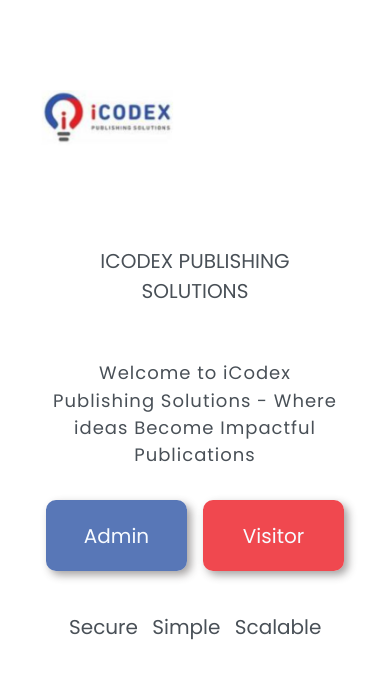
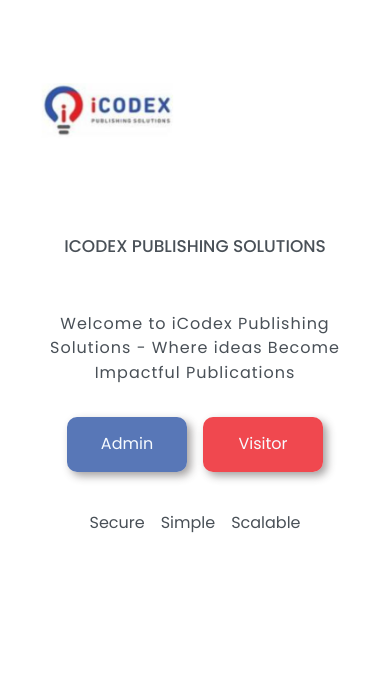
Before and after one commit to DeepanSenthilkumar/logBook_UI, a React (Vite) app in the folder Visitors-Registration-UI/: page / in a window 390 px wide. Shown: the top 678 px of the page. Built offline with nearby package versions, Linux system fonts and the light colour scheme.

Commit message:
Home responsive done

```diff
--- a/Visitors-Registration-UI/src/App.tsx
+++ b/Visitors-Registration-UI/src/App.tsx
@@ -11,6 +11,8 @@
     <>
     <div className='page-Design'>
       <Navbar />
+      <div className="page-content">
+        <div className="page-container">
           <Routes>
             <Route path="/" element={<Home />} />
             <Route path="/visitor" element={<Visitor />} />
@@ -19,6 +21,8 @@
             {/* <Route path="/admin" element={<Admin />} /> */}
           </Routes>
         </div>
+      </div>
+    </div>
     </>
   )
 }
--- a/Visitors-Registration-UI/src/components/buttons/buttons.css
+++ b/Visitors-Registration-UI/src/components/buttons/buttons.css
@@ -3,19 +3,29 @@
 }
 
 .btn-admin-landing {
-    height: 71px;
-    width: 155px;
-    border-radius: 10px !important;
     background-color: #2F55A6CC !important;
     box-shadow: 4px 4px 8px rgba(54, 47, 47, 0.45);
     color: #F7FBFF !important;
 }
 
 .btn-visitor-landing {
-    height: 71px;
-    width: 155px;
-    border-radius: 10px !important;
     background-color: #ED1B24CC !important;
     box-shadow: 4px 4px 8px rgba(54, 47, 47, 0.45);
     color: #F7FBFF !important;
 }
+
+.btn-size {
+    height: 55px;
+    width: 120px;
+    font-size: 16px !important;
+    border-radius: 10px !important;
+}
+
+@media (min-width: 400px) {
+    .btn-size {
+        height: 60px;
+        width: 140px;
+        font-size: 18px !important;
+        border-radius: 10px !important;
+    }
+}
--- a/Visitors-Registration-UI/src/components/navbar/Navbar.css
+++ b/Visitors-Registration-UI/src/components/navbar/Navbar.css
@@ -1,21 +1,29 @@
-.icon-Container {
-    height: 56px;
-    border: none !important;
+.nav-wrapper {
+  width: 100%;
+  display: flex;
+  justify-content: center;
 }
 
+/* your original navbar look preserved */
 .nav {
-    /* top: 90px; */
-    /* position: relative; */
+  width: 100%;
+  height: 56px;
   border-radius: 4px !important;
-    height: 56px;
-    /* padding: 0 36px 0 36px !important; */
   padding-left: 23px !important;
   padding-right: 23px !important;
   background-color: #FFFFFF !important;
   display: flex;
+  align-items: center;
   justify-content: space-between;
 }
 
-/* .icon-holder {
+/* stop growing after laptop */
+@media (min-width: 1024px) {
+  .nav {
+    max-width: 1024px;
+  }
+}
 
-} */
+.icon-Container {
+  height: 56px;
+}
--- a/Visitors-Registration-UI/src/components/navbar/Navbar.tsx
+++ b/Visitors-Registration-UI/src/components/navbar/Navbar.tsx
@@ -31,14 +31,14 @@
 
   return (
     <>
-    <header className='nav navbar-dark'>
-      <div>
+    <header className='nav-wrapper'>
+      <div className="nav">
        <img src={icon} className='icon-Container' alt="Icon" />
+
+        {!hideMenu && options.length > 0 && (
+          <Menu options={options} onNavigate={navigate} />
+        )}
       </div>
-
-      {!hideMenu && options.length > 0 && (
-        <Menu options={options} onNavigate={navigate} />
-      )}
     </header>
     </>
   )
--- a/Visitors-Registration-UI/src/index.css
+++ b/Visitors-Registration-UI/src/index.css
@@ -3,23 +3,57 @@
 * {
   font-family: 'Poppins' !important;
   color: #495057 !important;
+  box-sizing: border-box;
+}
+
+html, body {
+  height: 100%;
+  margin: 0;
 }
 
 body {
   background-color: #f8f8f8;
-}
-.page-Design {
-  padding: 90px 16px 36px 16px;
-  min-height: 800px;
+  overflow-x: hidden;
 }
 
-/* .container-box {
-  padding: 20px;
-} */
+/* ---------- GLOBAL PAGE LAYOUT ---------- */
 
-button {
-  border-radius: 4px !important;
+.page-Design {
+  min-height: 100vh;
+  padding: 9.879253567508233vh 16px 3.951701427003293vh 16px;
+  display: flex;
+  flex-direction: column;
 }
+
+/* area where routes render */
+.page-content {
+  flex: 1;
+  display: flex;
+  justify-content: center;
+  padding-top: 7.6vh;
+}
+
+/* tablet container wrapper */
+.page-container {
+  width: 100%;
+}
+
+.border-container {
+  border: none;
+}
+
+/* TABLET AND ABOVE */
+@media (min-width: 768px) {
+  .page-container {
+    max-width: 820px;
+    height: calc(100vh - 31.563117vh);
+    background-color: #ffffff;
+    overflow: hidden;
+    margin: 0 auto;
+  }
+}
+
+/* ---------- BUTTON ---------- */
 
 .btn-danger {
   color: #FFFFFF !important;
--- a/Visitors-Registration-UI/src/pages/home/Home.css
+++ b/Visitors-Registration-UI/src/pages/home/Home.css
@@ -1,22 +1,58 @@
 .container-class {
-    position: relative;
-    top: 70px;
   border-radius: 10px;
   background-color: #ffffff;
-    min-height: 239px;
+  min-height: 26.23490669593853vh;
   padding: 30px;
 }
 
 .header-container {
-    min-height: 30px;
-    /* Top: 266px; */
-    Left: 51px;
   text-align: center;
-    vertical-align: text-top;
 }
 
 .header-text {
+  font-weight: 500;
+  font-size: 17px;
+  line-height: 151%;
+  margin-bottom: 53px;
+}
+
+.secondary-text {
   font-weight: 400;
+  font-size: 16px;
+  line-height: 151%;
+  letter-spacing: 1px;
+}
+
+.button-row {
+  display: flex;
+  gap: 16px;
+  justify-content: center;
+  flex-wrap: nowrap;
+}
+
+.inline-wrapper {
+  width: 100%;
+  display: flex;
+  justify-content: center;
+  margin-top: 2.74423710208562vh !important;
+}
+
+.inline-block {
+  width: 100%;
+  display: flex;
+  justify-content: center;
+  align-items: center;
+}
+
+.inline-block span {
+  font-size: 16px;
+  white-space: nowrap;
+  flex-shrink: 1;
+}
+
+@media (min-width: 412px) {
+  .header-text {
+    font-weight: 500;
     font-size: 20px;
     line-height: 151%;
     margin-bottom: 53px;
@@ -29,14 +65,25 @@
     letter-spacing: 1px;
   }
 
-.inline-block {
-  display: flex;
-  justify-content: space-between;
-  align-items: center;
+  .inline-block span {
+    font-size: 20px;
+  }
 }
 
-.inline-block span {
-    color: #000000;
+@media (min-width: 768px) {
+  .container-class {
+    border: 1px solid #ccc;
+    border-radius: 10px;
+  }
+
+  .header-text {
+      font-weight: 500;
       font-size: 20px;
-  white-space: nowrap;
+      line-height: 151%;
+      margin-bottom: 53px;
   }
+
+  .button-row {
+    gap: 40px;
+  }
+}
--- a/Visitors-Registration-UI/src/pages/home/Home.tsx
+++ b/Visitors-Registration-UI/src/pages/home/Home.tsx
@@ -4,26 +4,28 @@
 const Home = () => {
   return (
     <>
-    <div className='container-class d-flex gap-3 row'>
+    <div className='container-class d-flex flex-column gap-3'>
+      {/* <div className='border-container'> */}
         <div className='header-container'>
           <p className='header-text'>ICODEX PUBLISHING SOLUTIONS</p>
 
           <p className='secondary-text'>Welcome to iCodex Publishing Solutions - Where ideas Become Impactful Publications </p>
         </div>
 
-      <div className='d-flex gap-3'>
-        <Button variant='admin-landing' text='Admin' to='/login'></Button>
-        <Button variant='visitor-landing' text='Visitor' to='/visitor'></Button>
+        <div className='button-row'>
+          <Button variant='admin-landing btn-size' text='Admin' to='/login'></Button>
+          <Button variant='visitor-landing btn-size' text='Visitor' to='/visitor'></Button>
         </div>
 
-      <div style={{paddingLeft: '35px', width: '93%', marginTop: '25px'}}>
-        <div className='inline-block'>
+        <div className="inline-wrapper">
+          <div className='inline-block gap-3'>
             <span>Secure</span>
             <span>Simple</span>
             <span>Scalable</span>
           </div>
         </div>
       </div>
+    {/* </div> */}
     </>
   )
 }
```
Lines whose indentation alone changed are shown as unchanged.
